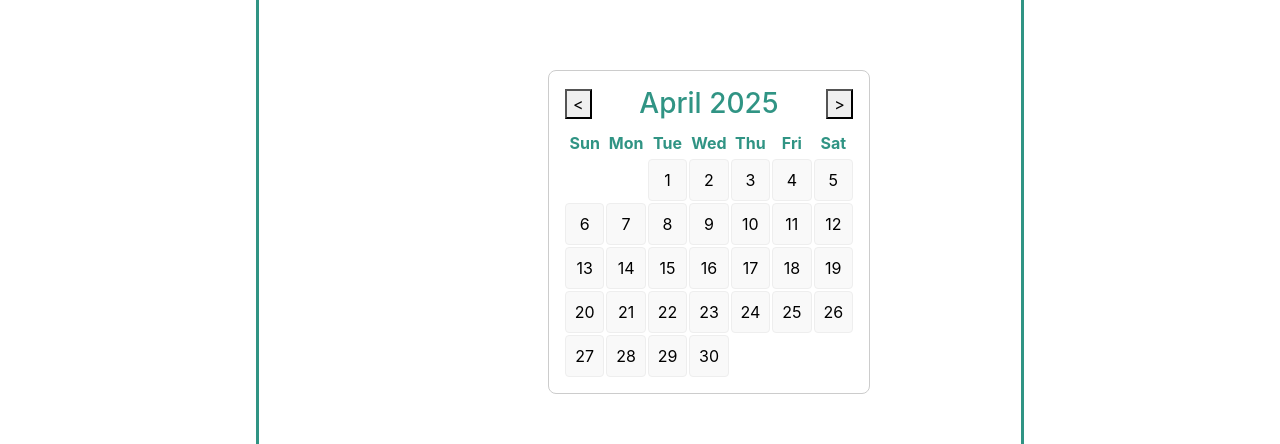
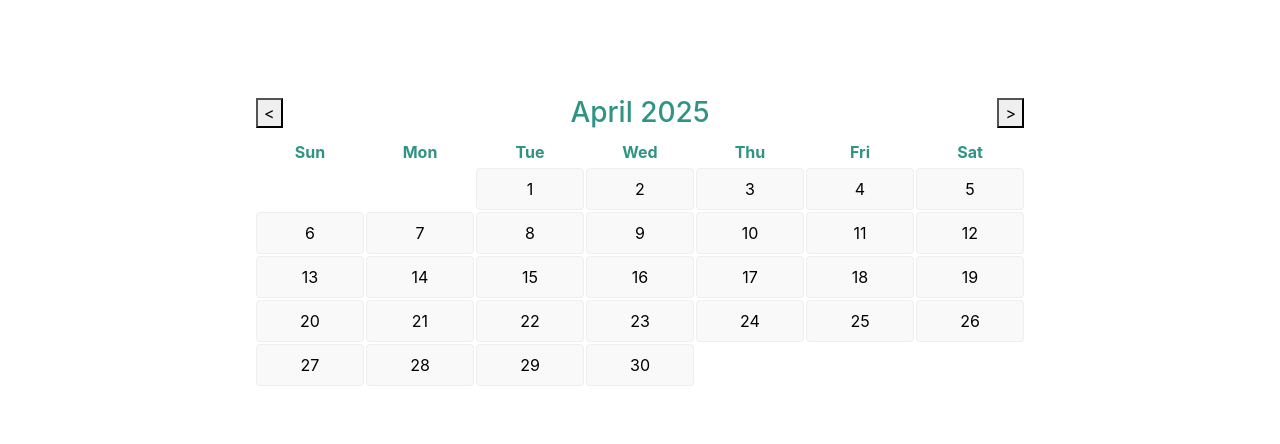
Before and after one commit to mmorac/qadynamicscr, a React (Create React App) app: page / in a window 1280 px wide. Shown: the part 169-613 px from the top of the page. Built offline with nearby package versions, Linux system fonts and the light colour scheme; no server answers; what @azure/msal-react would draw is missing.

Commit message:
Mejorando la estética del calendario

```diff
--- a/src/calendar_access/graphService.ts
+++ b/src/calendar_access/graphService.ts
@@ -69,9 +69,7 @@ export async function createCalendarEvent(
 }
 
 export async function getAvailableHours(
-  userId: string,
   date: Date,
-  timeZone: string = 'UTC',
 ): Promise<string[]> {
   try {
     const accessToken = sessionStorage.getItem('accessToken');
--- /dev/null
+++ b/src/presentation/home/home.css
@@ -0,0 +1,7 @@
+.calendar{
+    border: '1px solid #ccc';
+    padding: 16;
+    border-radius: 8;
+    margin-bottom: 24;
+    width: 100%;
+}
--- a/src/presentation/home/home.tsx
+++ b/src/presentation/home/home.tsx
@@ -1,6 +1,7 @@
 import {EventRequest} from '../../calendar_access/iEventRequest';
 import React, { useState, useEffect } from 'react';
 import { createCalendarEvent, getAvailableHours } from '../../calendar_access/graphService';
+import './home.css';
 
 // Componente Calendar
 const Calendar: React.FC<{ onDateSelect: (date: Date) => void }> = ({ onDateSelect }) => {
@@ -30,7 +31,7 @@ const Calendar: React.FC<{ onDateSelect: (date: Date) => void }> = ({ onDateSele
   };
 
   return (
-    <div style={{ border: '1px solid #ccc', padding: 16, borderRadius: 8, marginBottom: 24 }}>
+    <div className='calendar'>
       <div style={{ display: 'flex', justifyContent: 'space-between', alignItems: 'center', marginBottom: 8 }}>
         <button onClick={handlePrevMonth}>&lt;</button>
         <h3 style={{ margin: 0 }}>{currentMonth.toLocaleString('default', { month: 'long', year: 'numeric' })}</h3>
@@ -77,7 +78,7 @@ const Home: React.FC = () => {
       setError(null);
       try {
         const userId = 'alonso.angulo@qadynamicscr.com'; // Reemplaza con el correo del calendario
-        const hours = await getAvailableHours(userId, selectedDate, 'America/Guatemala'); // Ajusta la zona horaria
+        const hours = await getAvailableHours(selectedDate); // Ajusta la zona horaria
         setAvailableHours(hours);
       } catch (err) {
         setError('No se pudieron cargar las horas disponibles');
@@ -122,7 +123,7 @@ const Home: React.FC = () => {
       setBookingStatus(`Cita creada: ${response.subject} a las ${hour} (ID: ${response.id})`);
       setError(null);
       // Actualizar horas disponibles después de crear la cita
-      const updatedHours = await getAvailableHours(userId, selectedDate, 'America/Guatemala');
+      const updatedHours = await getAvailableHours(selectedDate);
       setAvailableHours(updatedHours);
     } catch (err) {
       setError('No se pudo crear la cita');
@@ -132,8 +133,8 @@ const Home: React.FC = () => {
   };
 
   return (
-    <div className="informative" style={{ width: '900px', borderStyle: 'solid' }}>
-      <div className="calendar-container" style={{ width: '900px' }}>
+    <div className="informative" style={{ width: '100%'}}>
+      <div className="calendar-container">
         <Calendar onDateSelect={setSelectedDate} />
       </div>
       <div className="available-hours">
```
